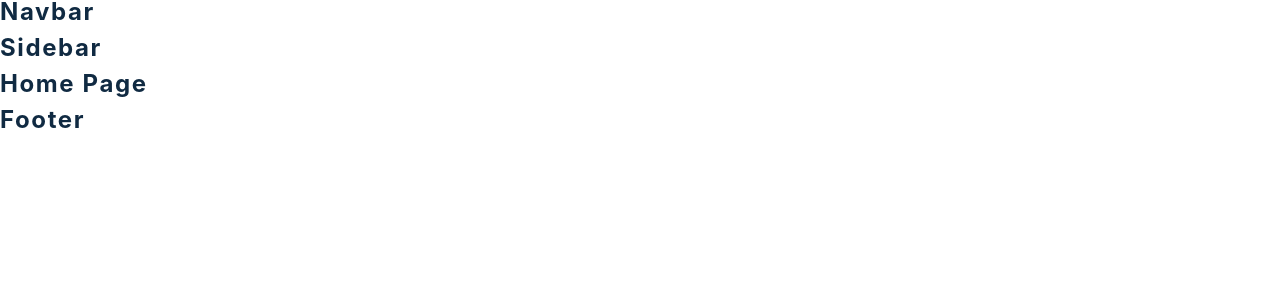
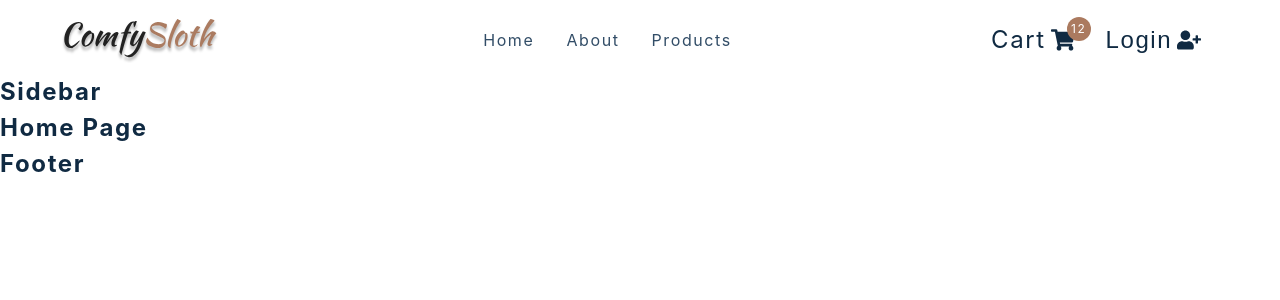
Before and after one commit to Yutong-Gao/E-Commerce-Project, a React (Create React App) app: page / in a window 1280 px wide. Shown: the top 300 px of the page. Built offline with nearby package versions, Linux system fonts and the light colour scheme; the HTML template or start-up script is replaced by a standard one.

Commit message:
build navbar

```diff
--- a/src/components/CartButtons.js
+++ b/src/components/CartButtons.js
@@ -7,7 +7,20 @@ import { useCartContext } from '../context/cart_context'
 import { useUserContext } from '../context/user_context'
 
 const CartButtons = () => {
-  return <h4>cart buttons </h4>
+  return(
+    <Wrapper className='cart-btn-wrapper'>
+      <Link to="/cart" className="cart-btn">
+        Cart
+        <span className='cart-container'>
+            <FaShoppingCart />
+            <span className='cart-value'>12</span>
+        </span>
+      </Link>
+      <button type='button' className='auth-btn'>
+        Login <FaUserPlus />
+      </button>
+    </Wrapper>
+  )
 }
 
 const Wrapper = styled.div`
--- a/src/components/Navbar.js
+++ b/src/components/Navbar.js
@@ -9,7 +9,31 @@ import { useProductsContext } from '../context/products_context'
 import { useUserContext } from '../context/user_context'
 
 const Nav = () => {
-  return <h4>navbar</h4>
+  return(
+  <NavContainer>
+    <div className='nav-center'>
+      <div className='nav-header'>
+        <Link to="/">
+          <img src={logo} alt='Comfy Sloth' />
+        </Link>
+        <button type='button' className='nav-toggle'>
+          <FaBars />
+        </button>
+      </div>
+      <ul className='nav-links'>
+        {links.map((link) =>{
+          const {id,text,url} = link;
+          return(
+            <li key={id}>
+              <Link to={url}>{text}</Link>
+            </li>
+          )
+        })}
+      </ul>
+      <CartButtons />
+    </div>
+  </NavContainer>
+  )
 }
 
 const NavContainer = styled.nav`
```
